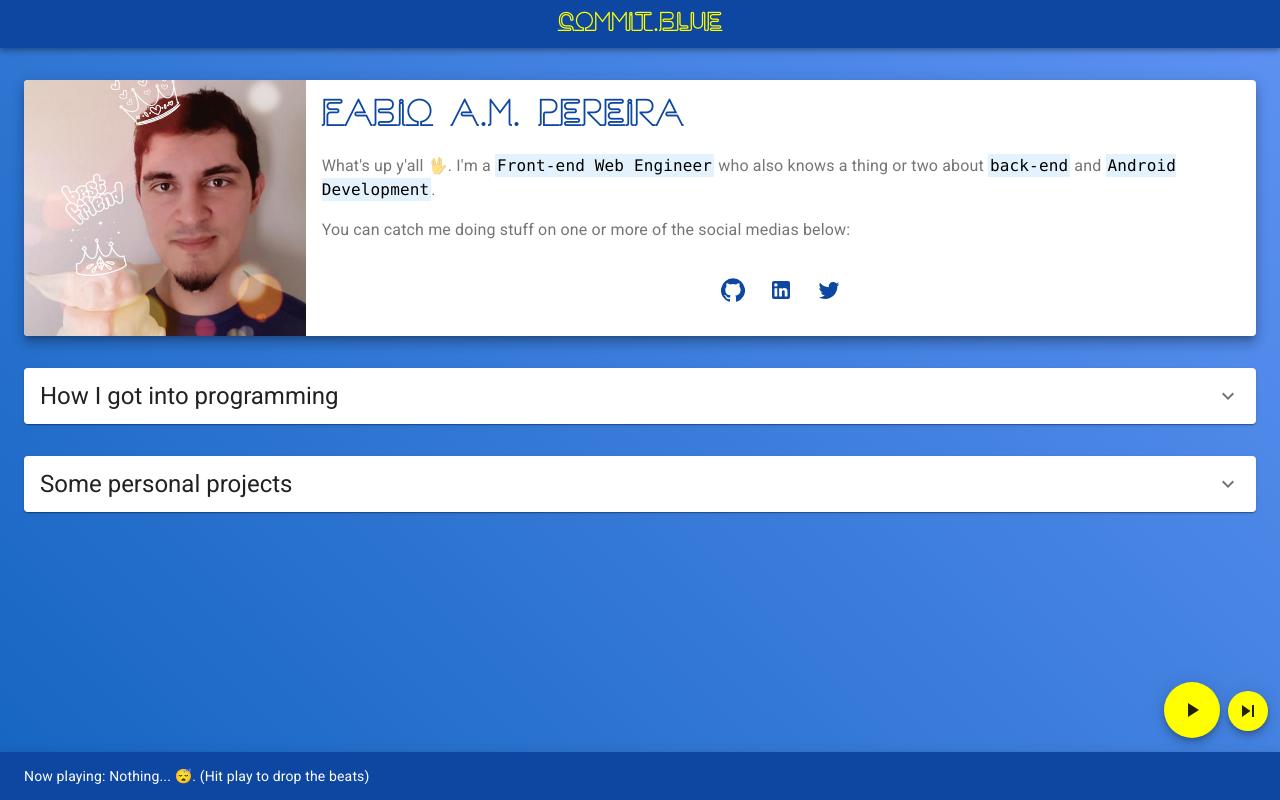
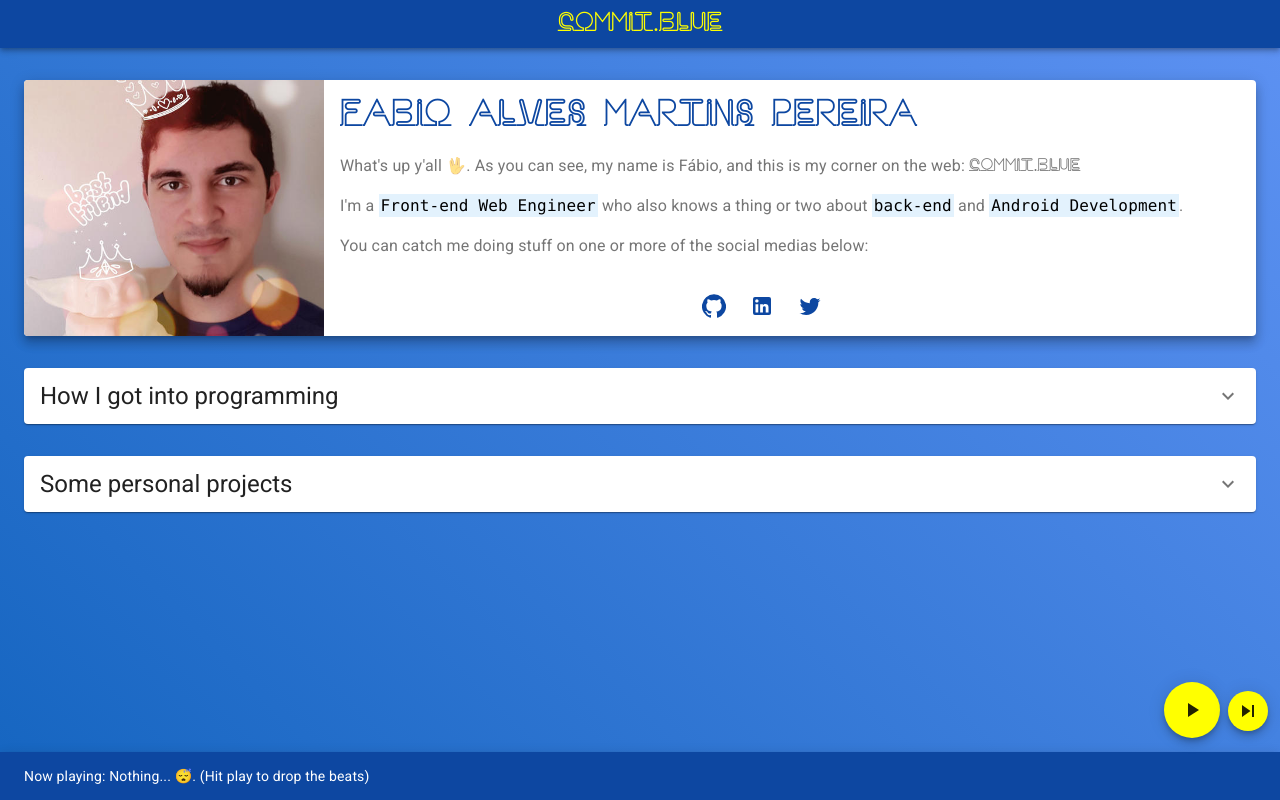
Before and after one commit to Chagall/personal-webiste, a React (Create React App) app: page / in a window 1280 px wide. Built offline with nearby package versions, Linux system fonts and the light colour scheme.

Commit message:
Changed how my name is displayed on both card types and added a few lines of text to complement my introduction.

```diff
--- a/src/components/HorizontalInfoCard.js
+++ b/src/components/HorizontalInfoCard.js
@@ -23,8 +23,24 @@ export default function HorizontalInfoCard() {
       />
 
       <CardContent>
-        <Typography className="neon-text" variant="h4" color="primary" align="left" paragraph>
-          {Strings.PRESENTATION}
+        <Typography
+          className="neon-text"
+          variant="h4"
+          color="primary"
+          align="left"
+          paragraph
+        >
+          {Strings.NAME}
+        </Typography>
+
+        <Typography
+          variant="body1"
+          color="textSecondary"
+          align="left"
+          paragraph
+        >
+          {Strings.SUP_YALL}{" "}
+          <span className="neon-text">{Strings.SITE_NAME}</span>
         </Typography>
         <Typography
           variant="body1"
--- a/src/components/VerticalInfoCard.js
+++ b/src/components/VerticalInfoCard.js
@@ -23,9 +23,26 @@ export default function VerticalInfoCard() {
       />
 
       <CardContent>
-        <Typography className="neon-text" variant="h4" color="primary" align="center" paragraph>
-          {Strings.PRESENTATION}
+        <Typography
+          className="neon-text"
+          variant="h4"
+          color="primary"
+          align="center"
+          paragraph
+        >
+          {Strings.NAME_SHORT}
         </Typography>
+
+        <Typography
+          variant="body1"
+          color="textSecondary"
+          align="left"
+          paragraph
+        >
+          {Strings.SUP_YALL}{" "}
+          <span className="neon-text">{Strings.SITE_NAME}</span>
+        </Typography>
+
         <Typography
           variant="body1"
           color="textSecondary"
--- a/src/components/utils/Strings.js
+++ b/src/components/utils/Strings.js
@@ -8,11 +8,13 @@ const Strings = Object.freeze({
   NOTHING: "Nothing... 😴. (Hit play to drop the beats)",
   RF_NT: "Robert Farmer - Nottamun Town",
 
-  PRESENTATION: "Fabio A.M. Pereira",
+  NAME: "Fabio Alves Martins Pereira",
+  NAME_SHORT: "Fabio A.M.P.",
   DESCRIPTION2: "You can catch me doing stuff and probably ",
   DESCRIPTION3: " on one, or more, of the social medias below.",
 
-  I_AM_A: "What's up y'all 🖖. I'm a ",
+  SUP_YALL: "What's up y'all 🖖. As you can see, my name is Fábio, and this is my corner on the web:",
+  I_AM_A: "I'm a ",
   FRONT_ENGINEER: "Front-end Web Engineer",
   WHO_ALSO_KNOWS: " who also knows a thing or two about ",
   BACKEND: "back-end",
```
